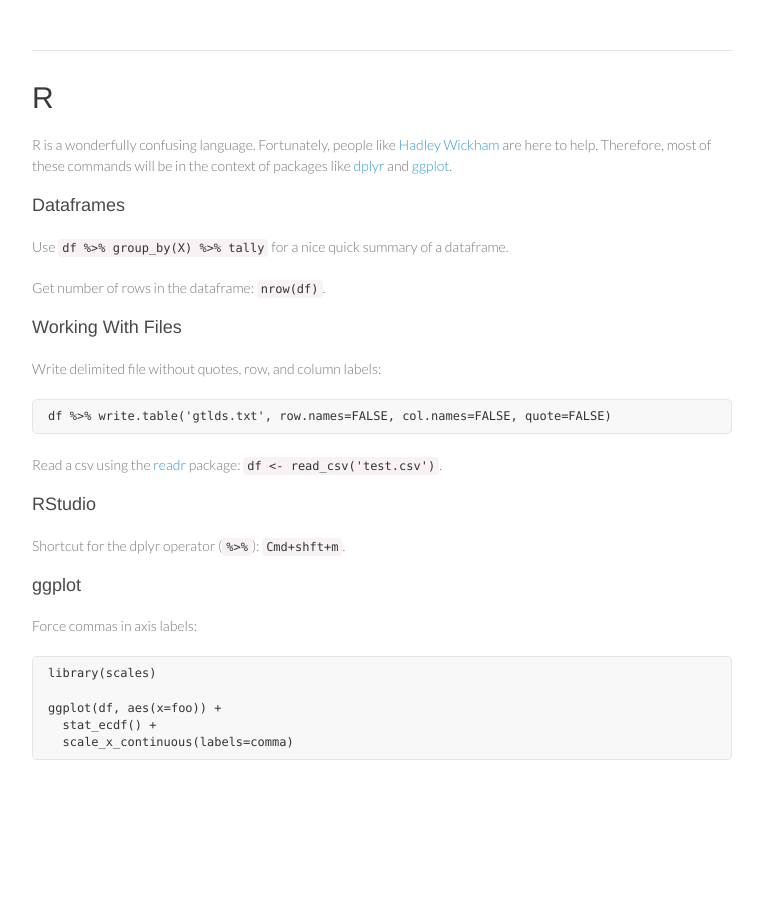
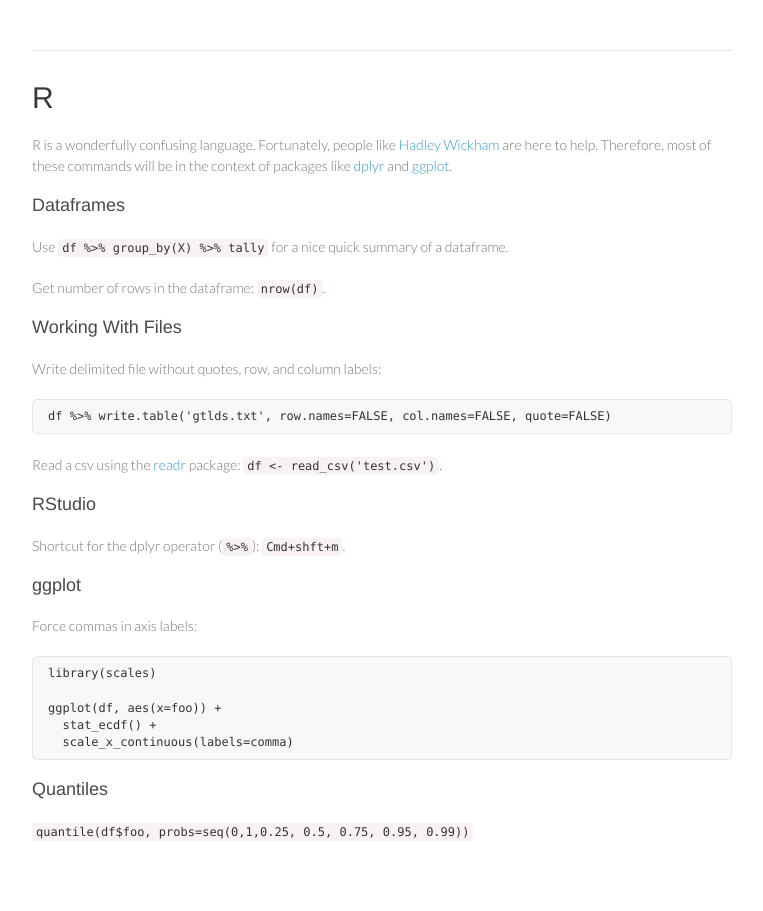
Before and after one commit to rjwalls/tips, a Jekyll site: the page built from _posts/1900-01-01-R.md, in a window 1280 px wide. Shown: the whole page, without its empty margins (258-1021 px from the left). Built offline with Jekyll 4.4.1, drawn with Linux system fonts in a browser that asks for light colours; Markdown is read by kramdown in place of the engine named in the settings.

Commit message:
Update 1900-01-01-R.md

````diff
--- a/_posts/1900-01-01-R.md
+++ b/_posts/1900-01-01-R.md
@@ -43,3 +43,7 @@ ggplot(df, aes(x=foo)) +
   stat_ecdf() +
   scale_x_continuous(labels=comma)
 ```
+
+#### Quantiles
+
+`quantile(df$foo, probs=seq(0,1,0.25, 0.5, 0.75, 0.95, 0.99))`
````
